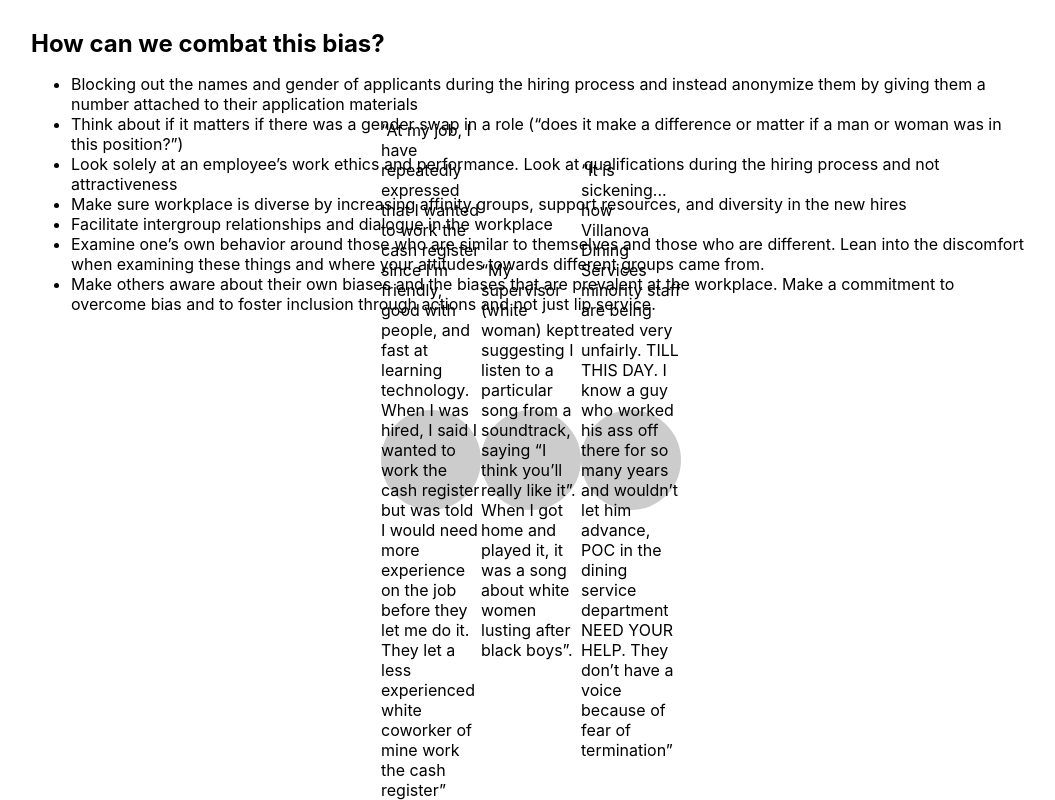
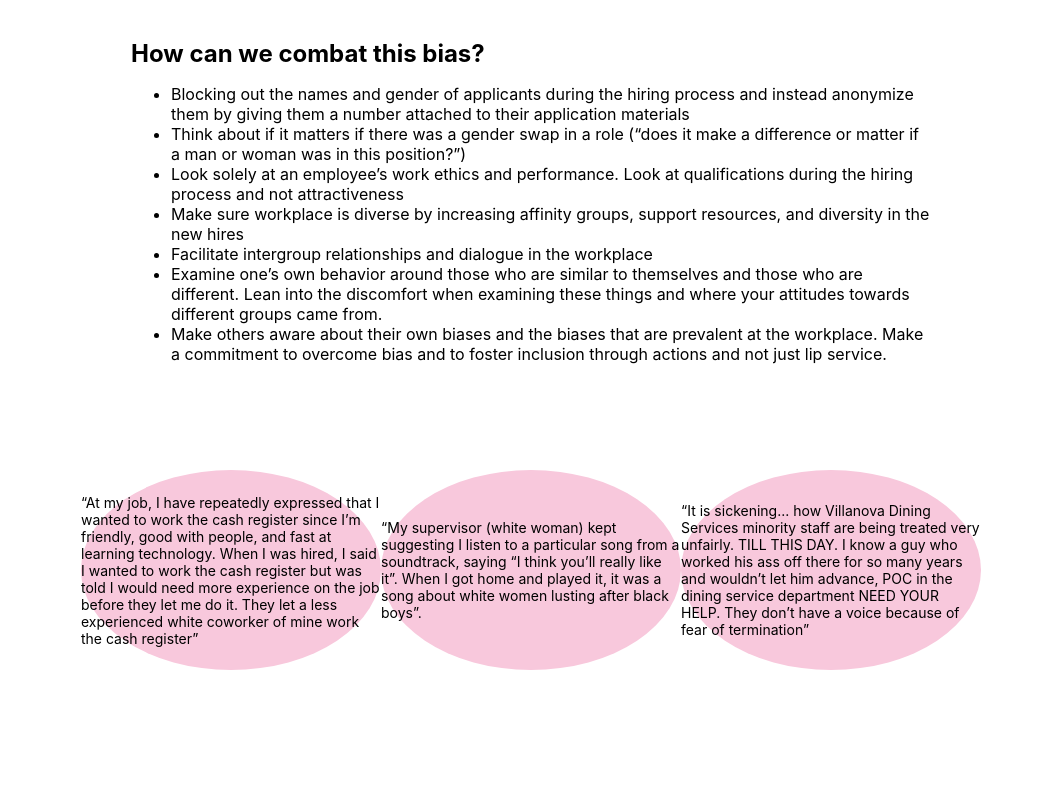
Before and after one commit to camtaylor2/fixed_BiasA, a React (Create React App) app in the folder my-app/: page /classroom in a window 1280 px wide. Shown: the part 504-1304 px from the top of the page, without its empty margins (109-1164 px from the left). After the commit the page ends 1194 px from the top, so only its background shows below. Built offline with nearby package versions, Linux system fonts and the light colour scheme.

Commit message:
Edited quote bubbles

```diff
--- a/my-app/src/Classroom.css
+++ b/my-app/src/Classroom.css
@@ -1,9 +1,10 @@
 .ClassroomPage {
-    padding: 70px;
+    position: relative;
+    padding: 20px;
   }
 
   .Content {
-    max-width: 1000px;
+    max-width: 800px;
     margin: 0 auto;
   }
 
@@ -27,17 +28,18 @@
   .CircleContainer {
     display: flex;
     justify-content: space-between;
-    margin-top: 40px;
+    margin-top: 50px;
   }
 
   .Circle {
-    width: 100px;
-    height: 100px;
+    width: 300px;
+    height: 200px;
     border-radius: 50%;
-    background-color: #ccc;
+    background-color: #F8C8DC;
     display: flex;
     justify-content: center;
     align-items: center;
+    font-size: 14px
   }
 
   .HeaderImage {
```
